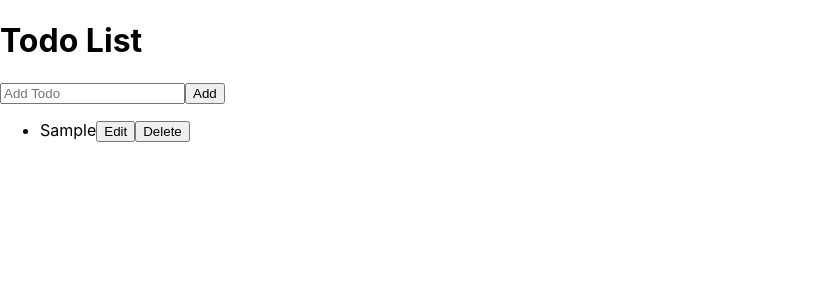
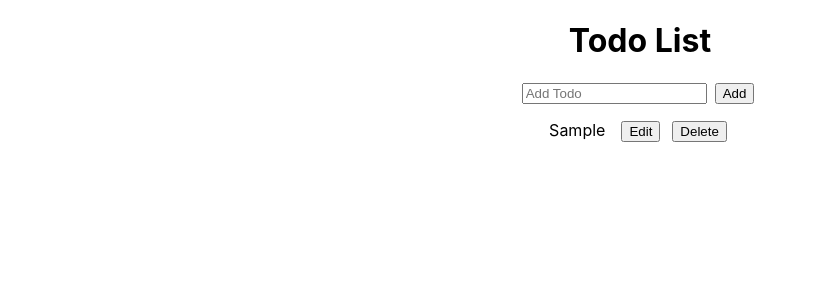
Before and after one commit to adarshsahu2803/React-Mini-Projects, a React (Create React App) app in the folder to-do-list/: page / in a window 1280 px wide. Both pictures are taken after typing "Sample" into the empty fields and a click on the button "Add". Shown: the top 300 px of the page, without its empty margins (0-817 px from the left). Built offline with nearby package versions, Linux system fonts and the light colour scheme.

Commit message:
Added styling

```diff
--- a/to-do-list/src/App.css
+++ b/to-do-list/src/App.css
@@ -36,3 +36,10 @@
     transform: rotate(360deg);
   }
 }
+
+div.content {
+  display: flex;
+  flex-direction: column;
+  justify-content: center;
+  align-items: center;
+}
--- a/to-do-list/src/App.js
+++ b/to-do-list/src/App.js
@@ -15,7 +15,6 @@ function App() {
     }])
   }
 
-  // Function to toggle the completed state of a todo
   const toggleTodo = (todoId) => {
     const updatedTodos = todos.map((todo) =>
       todo.id === todoId ? { ...todo, completed: !todo.completed } : todo
@@ -36,7 +35,7 @@ function App() {
   }
 
   return (
-    <div>
+    <div class="content">
       <h1>Todo List</h1>
       <TodoForm addTodo={addTodo} />
       {console.log(todos)}
--- /dev/null
+++ b/to-do-list/src/TodoForm.css
@@ -0,0 +1,4 @@
+form {
+    display: flex;
+    justify-content: center;
+}
--- /dev/null
+++ b/to-do-list/src/TodoList.css
@@ -0,0 +1,30 @@
+ul {
+    list-style: none;
+    padding: 0;
+    display: flex;
+    flex-direction: column;
+    align-items: center;
+    /* background-color: aqua; */
+  }
+
+  li {
+    display: flex;
+    flex-direction: column;
+    align-items: center;
+    margin-bottom: 8px;
+  }
+
+  span {
+    flex: 1;
+    margin-right: 8px;
+  }
+
+  button {
+    margin-right: 4px;
+    cursor: pointer;
+    margin-left: 8px;
+  }
+
+  div.d1 {
+    background-color: blue;
+  }
--- a/to-do-list/src/todoList.js
+++ b/to-do-list/src/todoList.js
@@ -1,4 +1,5 @@
 import React, { useState } from "react"
+import './TodoList.css'
 
 function TodoList({ todos, deleteTodo, toggleTodo, updateTodo }) {
     const [editText, setEditText] = useState('');
@@ -22,7 +23,7 @@ function TodoList({ todos, deleteTodo, toggleTodo, updateTodo }) {
             {todos.map((todo) => (
                 <li key={todo.id}>
                     {editId === todo.id ? (
-                        <div>
+                        <div class="d1">
                             <input
                                 type="text"
                                 value={editText}
@@ -31,7 +32,7 @@ function TodoList({ todos, deleteTodo, toggleTodo, updateTodo }) {
                             <button onClick={() => handleUpdate(todo.id)}>Save</button>
                         </div>
                     ) : (
-                        <div>
+                        <div class="d2">
                             <span style={{ textDecoration: todo.completed ? 'line-through' : 'none' }}>
                                 {todo.text}
                             </span>
```
Also changed, not shown: to-do-list/public/Output/ss.png (added).
